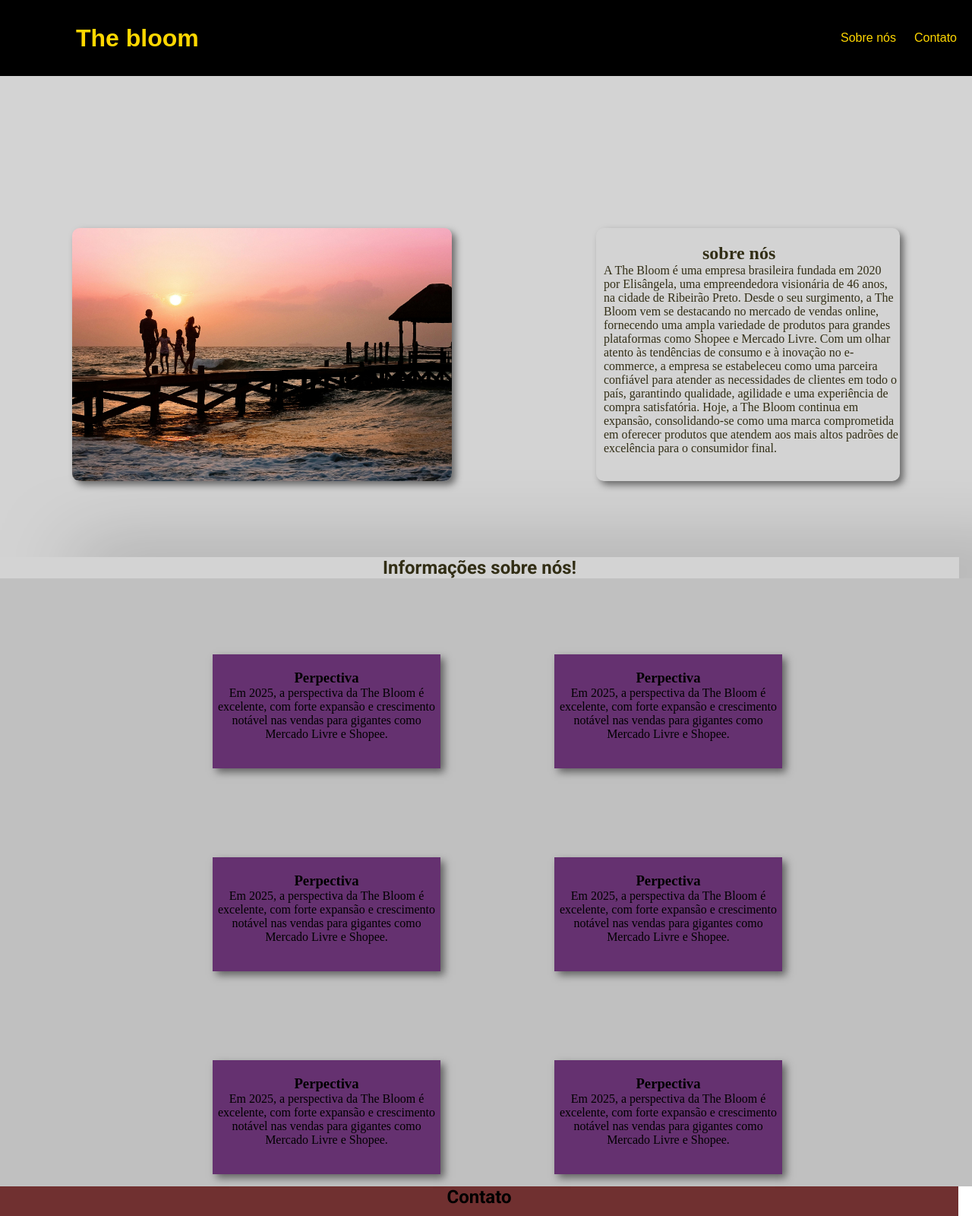
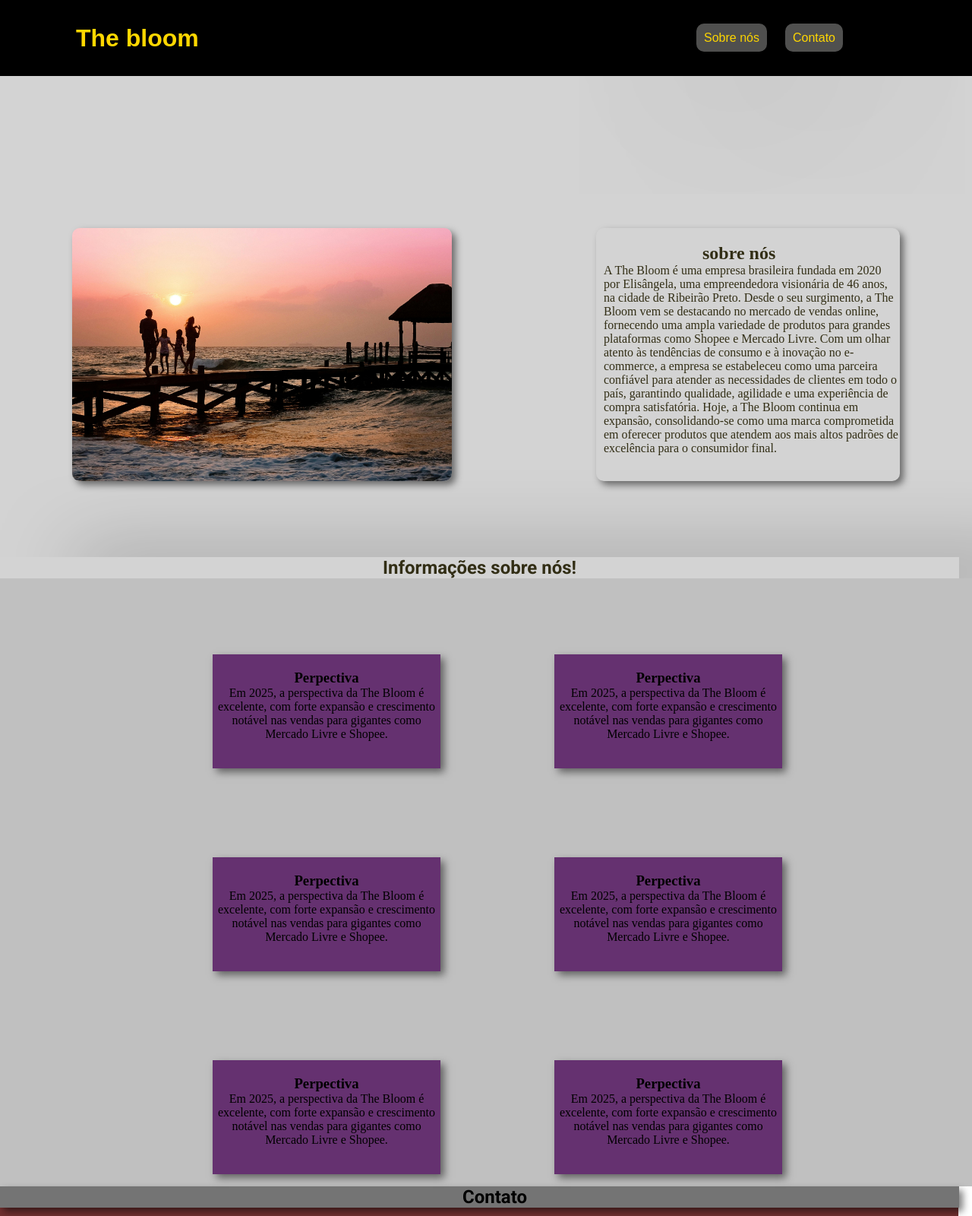
Before and after one commit to GAPS5/Site_Thebloom, a plain HTML site: page index.html in a window 1280 px wide. Shown: the top 1600 px of the page at 76% size. Drawn offline with Linux system fonts and the light colour scheme.

Commit message:
adicionando bordas ao contato e sobre nós

```diff
--- a/style.css
+++ b/style.css
@@ -24,6 +24,21 @@
 .segmentos li {
     display: inline;
     margin-right: 20px;
+}
+.ligação {
+    margin-right: 150px;
+
+}
+.ligação a {
+    background-color: #50504f;
+    padding: 10px;
+    width: 200px;
+    box-shadow: 5px 5px 1000px rgba(0, 0, 0, 0.5);
+    border-radius: 10px;
+}
+.ligação a:hover {
+    color: #000000;
+    background-color: #FFD700;
 }
 .ligação .a1:hover {
     transform: scale(1.1);
@@ -165,6 +180,13 @@
     height: 500px;
     background-color: #703030;
 }
+.footerprincipal h2 {
+    font-family: "Roboto", serif;
+    box-shadow: 5px 5px 10px rgba(0, 0, 0, 0.5);
+    background-color: #747474;
+    padding-left: 40px;
+    width: 1263px;
+}
 footer h2 {
     text-align: center;
 }
```
